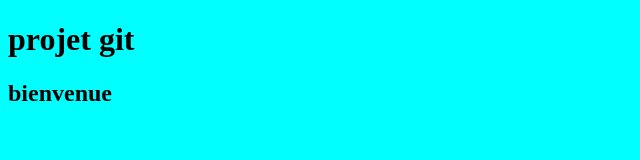
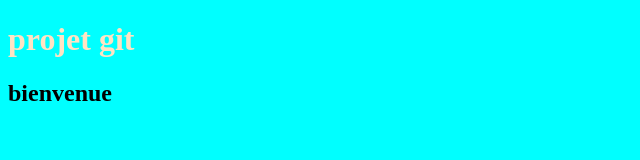
Before and after one commit to HAWOI/projet, a plain HTML site: page index.html in a window 1280 px wide. Shown: the whole page, without its empty margins (0-640 px from the left). Drawn offline with Linux system fonts and the light colour scheme.

Commit message:
jai mis une couleur au titre

```diff
--- a/css/style.css
+++ b/css/style.css
@@ -1,3 +1,6 @@
 body{
     background-color: aqua;
 }
+h1{
+color: bisque;
+}
```
Also changed, not shown: index.html (+1 -0 lines).
